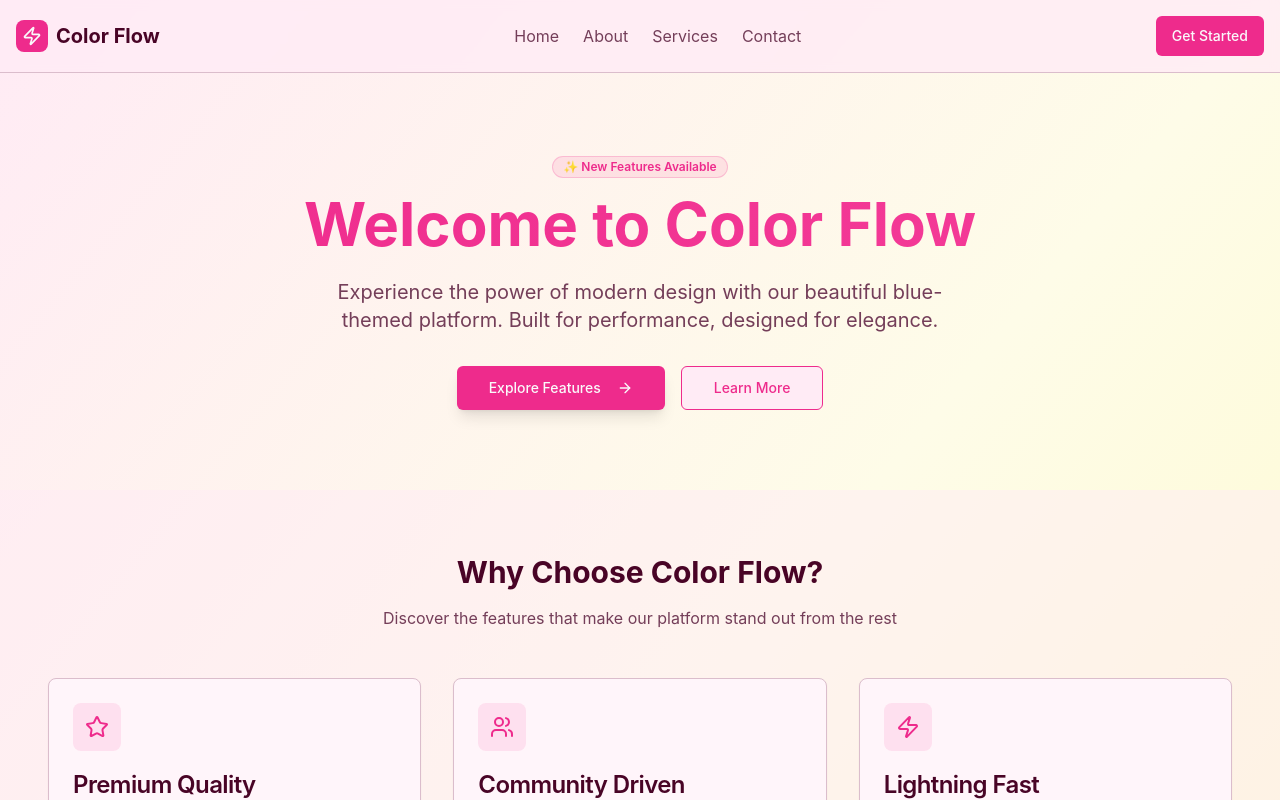
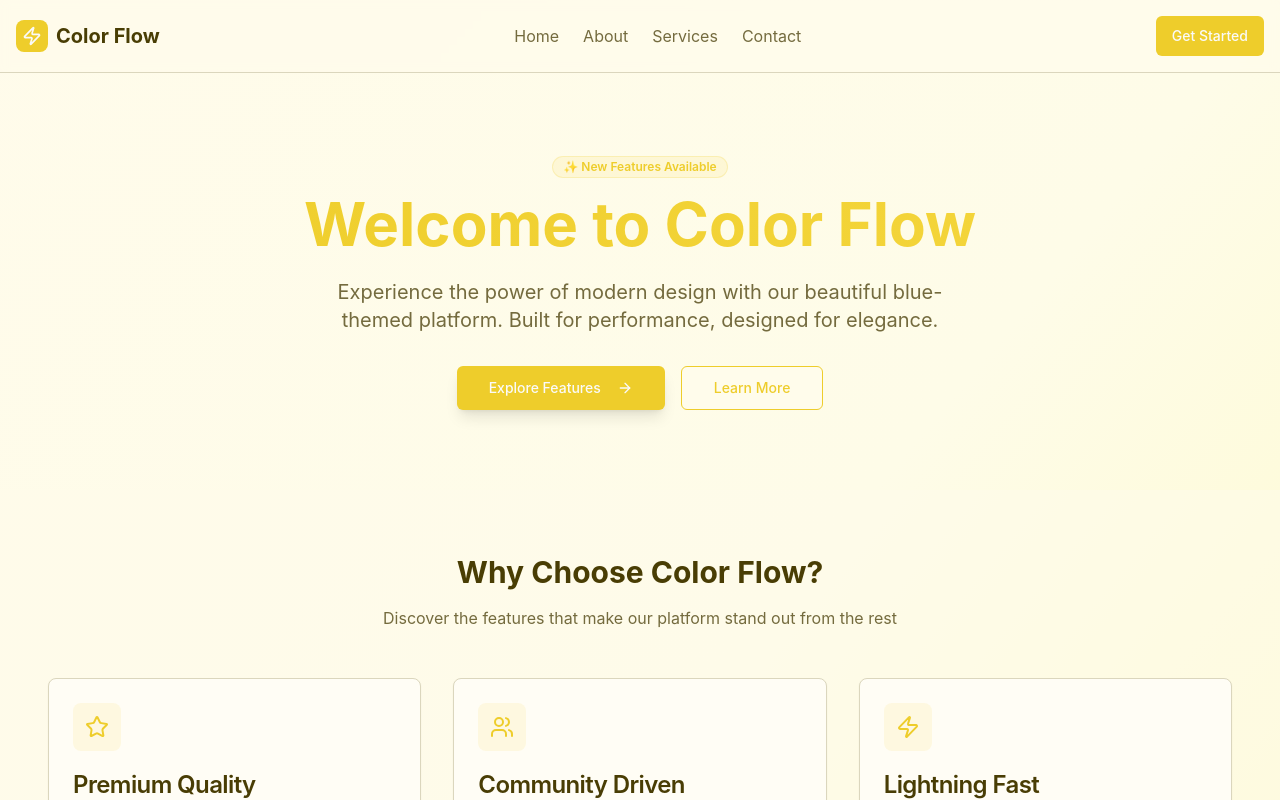
Before and after one commit to jboduchFusen/create-simple-blue-website, a React (Vite) app: page / in a window 1280 px wide. Shown: the top 800 px of the page. Built offline with nearby package versions, Linux system fonts and the light colour scheme.

Commit message:
make the background yellow

```diff
--- a/src/index.css
+++ b/src/index.css
@@ -6,44 +6,44 @@
   :root {
     --radius: 0.5rem;
 
-    /* Hot Pink theme colors */
-    --background: 330 100% 96%;
-    --foreground: 330 90% 15%;
+    /* Yellow theme colors */
+    --background: 50 100% 96%;
+    --foreground: 50 90% 15%;
 
-    --card: 330 100% 98%;
-    --card-foreground: 330 90% 15%;
+    --card: 50 100% 98%;
+    --card-foreground: 50 90% 15%;
 
-    --popover: 330 100% 98%;
-    --popover-foreground: 330 90% 15%;
+    --popover: 50 100% 98%;
+    --popover-foreground: 50 90% 15%;
 
-    --primary: 330 85% 55%;
-    --primary-foreground: 330 10% 98%;
+    --primary: 50 85% 55%;
+    --primary-foreground: 50 10% 98%;
 
-    --secondary: 330 30% 88%;
-    --secondary-foreground: 330 90% 15%;
+    --secondary: 50 30% 88%;
+    --secondary-foreground: 50 90% 15%;
 
-    --muted: 330 30% 92%;
-    --muted-foreground: 330 30% 35%;
+    --muted: 50 30% 92%;
+    --muted-foreground: 50 30% 35%;
 
-    --accent: 330 90% 60%;
-    --accent-foreground: 330 10% 98%;
+    --accent: 50 90% 60%;
+    --accent-foreground: 50 10% 98%;
 
     --destructive: 0 84% 60%;
     --destructive-foreground: 50 100% 98%;
 
-    --border: 330 30% 80%;
-    --input: 330 30% 80%;
-    --ring: 330 85% 55%;
+    --border: 50 30% 80%;
+    --input: 50 30% 80%;
+    --ring: 50 85% 55%;
 
-    /* Hot Pink gradient variables */
-    --gradient-primary: linear-gradient(135deg, hsl(330 85% 65%) 0%, hsl(330 85% 45%) 100%);
-    --gradient-secondary: linear-gradient(135deg, hsl(330 30% 92%) 0%, hsl(330 50% 82%) 100%);
-    --gradient-hero: linear-gradient(135deg, hsl(330 100% 94%) 0%, hsl(330 80% 82%) 50%, hsl(330 85% 65%) 100%);
+    /* Yellow gradient variables */
+    --gradient-primary: linear-gradient(135deg, hsl(50 85% 65%) 0%, hsl(50 85% 45%) 100%);
+    --gradient-secondary: linear-gradient(135deg, hsl(50 30% 92%) 0%, hsl(50 50% 82%) 100%);
+    --gradient-hero: linear-gradient(135deg, hsl(50 100% 94%) 0%, hsl(50 80% 82%) 50%, hsl(50 85% 65%) 100%);
 
     /* Shadows */
-    --shadow-soft: 0 4px 20px hsla(330, 85%, 55%, 0.1);
-    --shadow-medium: 0 8px 30px hsla(330, 85%, 55%, 0.15);
-    --shadow-strong: 0 12px 40px hsla(330, 85%, 55%, 0.2);
+    --shadow-soft: 0 4px 20px hsla(50, 85%, 55%, 0.1);
+    --shadow-medium: 0 8px 30px hsla(50, 85%, 55%, 0.15);
+    --shadow-strong: 0 12px 40px hsla(50, 85%, 55%, 0.2);
   }
   .light {
     --background: 0 0% 100%;
```
